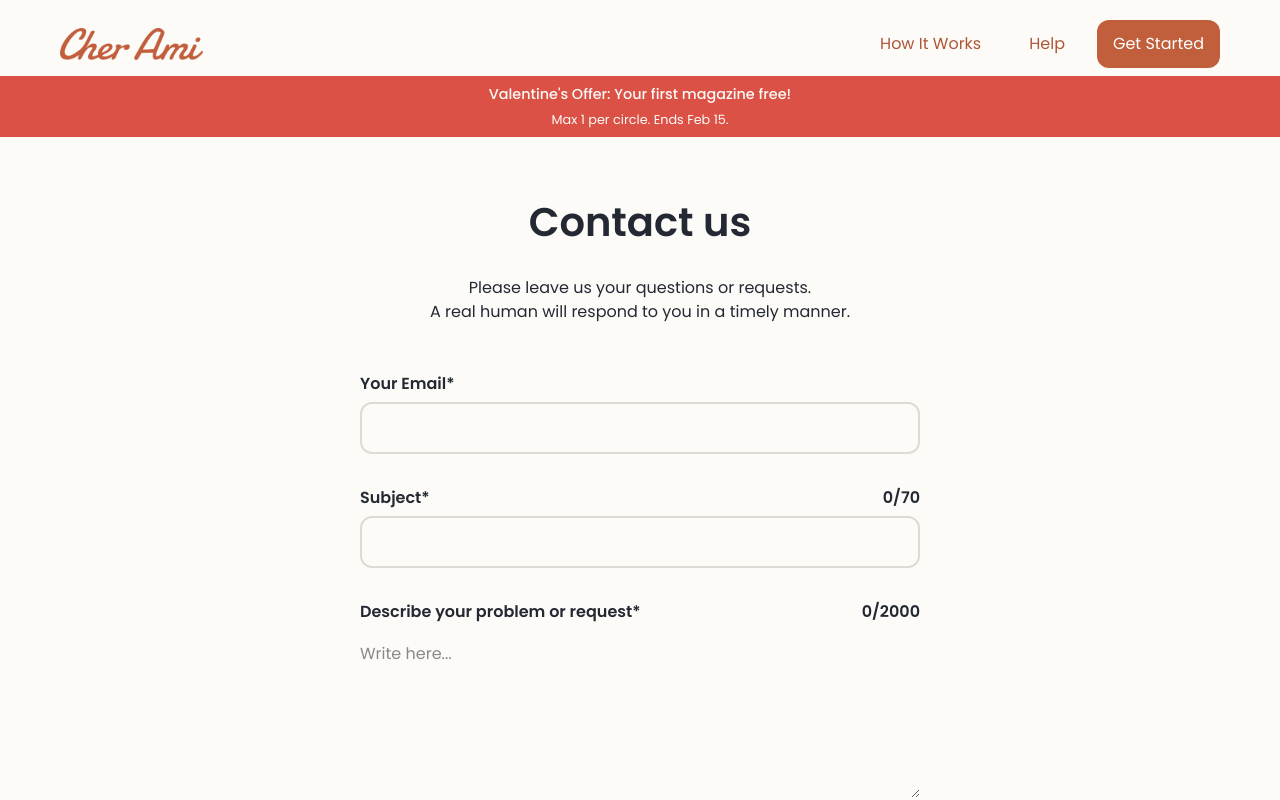
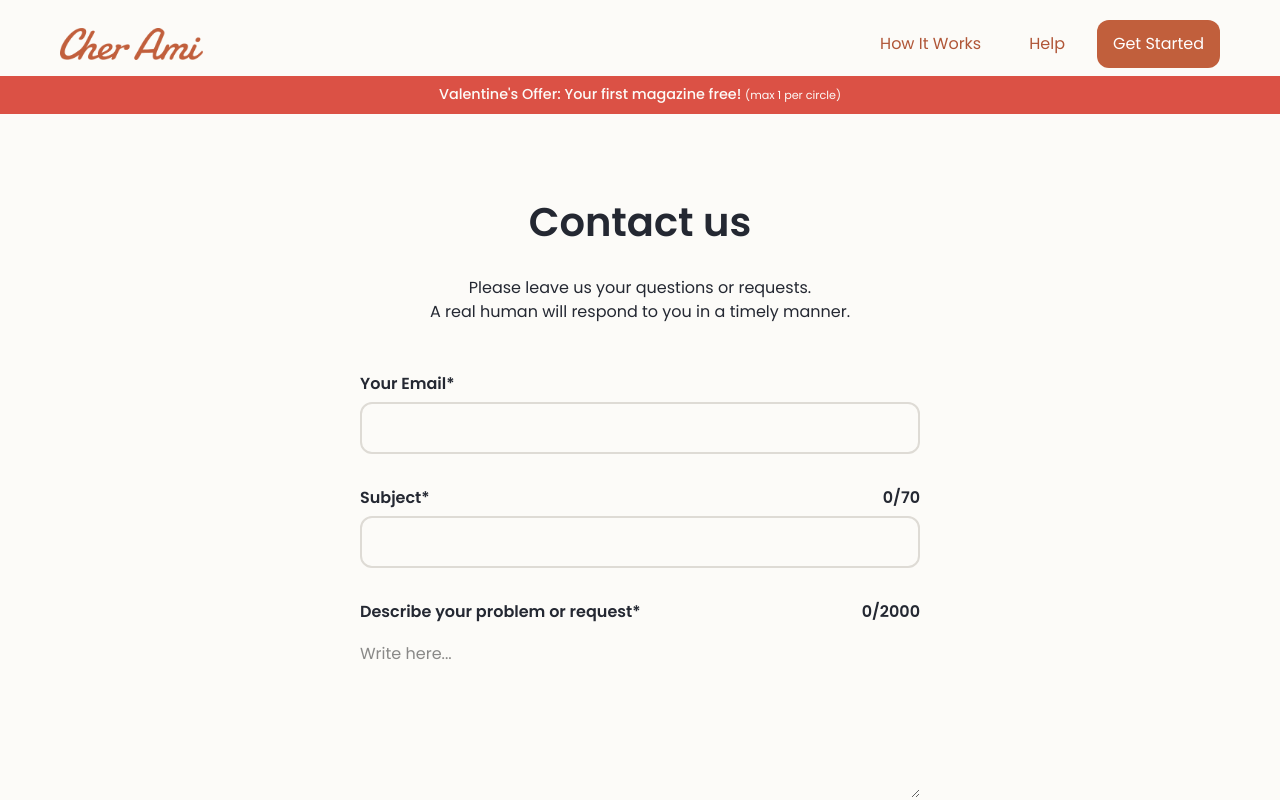
Before and after one commit to Jackalope523/cher-ami-website, a Next.js app: page /contact in a window 1280 px wide. Shown: the top 800 px of the page. Built offline with nearby package versions, Linux system fonts and the light colour scheme.

Commit message:
Remove date

```diff
--- a/components/Header.tsx
+++ b/components/Header.tsx
@@ -136,10 +136,11 @@ export default function Header() {
             onClick={() => plausible('Promo Banner Pressed')}
             className="flex flex-col gap-1 py-2 px-5 lg:px-13 xl:px-5">
             <p className="text-[.9rem] text-[#FCFBF8] text-center font-medium">
-              Valentine's Offer: Your first magazine free!
-            </p>
-            <p className="text-[.8rem] text-[#FCFBF8] text-center font-normal">
-              Max 1 per circle. Ends Feb 15.
+              Valentine's Offer: Your first magazine free!{' '}
+
+              <span className="text-[.7rem] text-[#FCFBF8] text-center font-normal">
+                (max 1 per circle)
+              </span>
             </p>
           </Link>
         </div>
```
